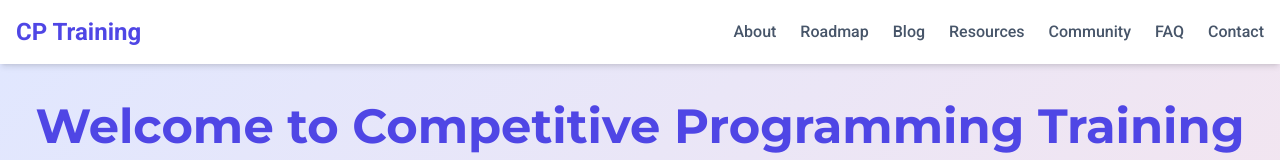
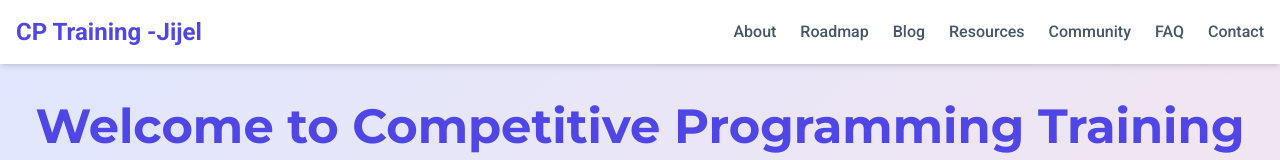
Before and after one commit to abderrahmane-18/competitive-programming-trainning, a Vue app: page / in a window 1280 px wide. Shown: the top 160 px of the page. Built offline with nearby package versions, Linux system fonts and the light colour scheme; the HTML template or start-up script is replaced by a standard one.

Commit message:
fix header

```diff
--- a/src/components/Header.vue
+++ b/src/components/Header.vue
@@ -9,7 +9,7 @@
           to="/"
           class="text-2xl font-bold text-primary-600 hover:text-primary-700 transition-colors duration-200"
         >
-          CP Training
+          CP Training -Jijel
         </router-link>
         <ul class="hidden md:flex space-x-6">
           <li v-for="item in navItems" :key="item.path">
```
